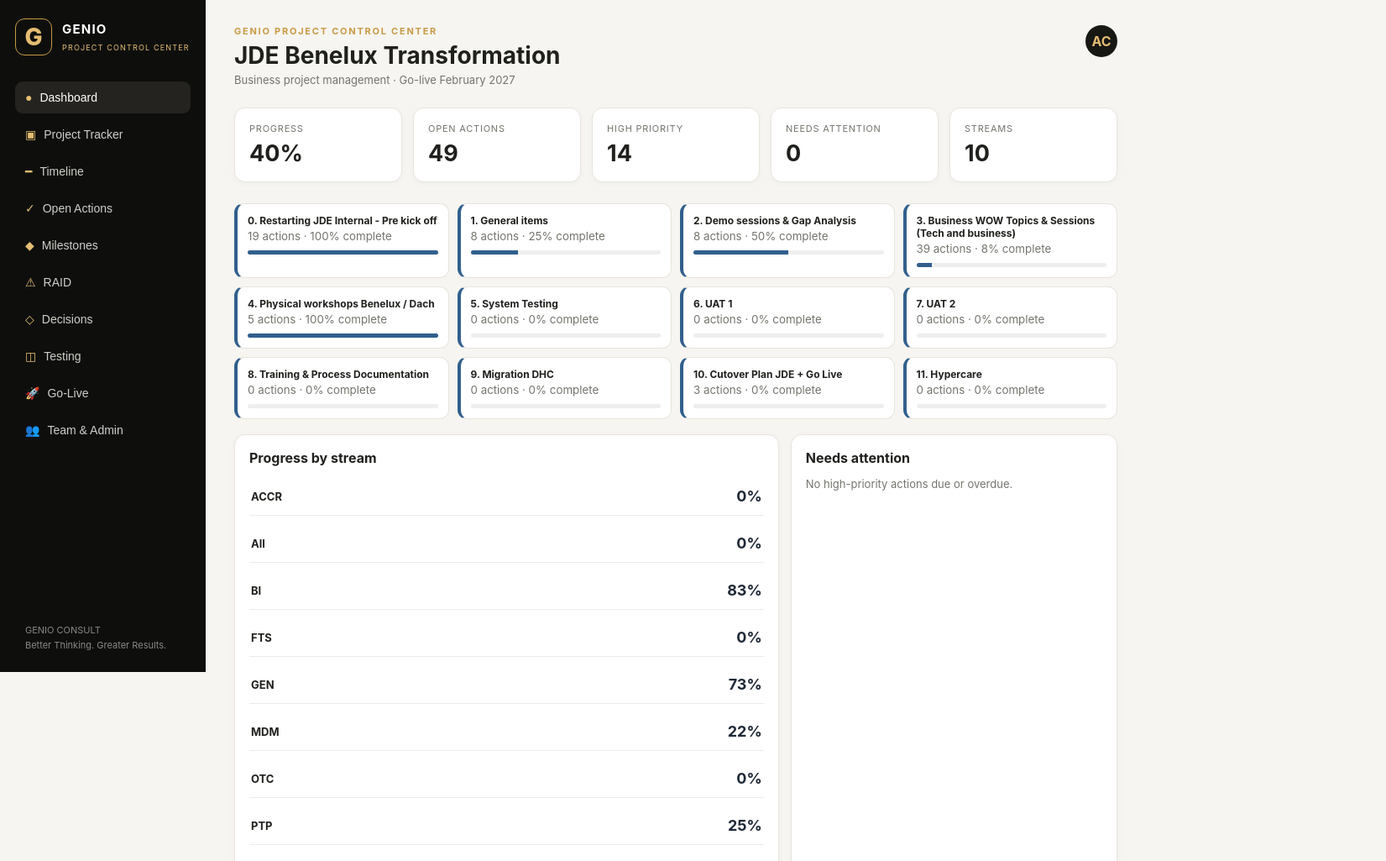
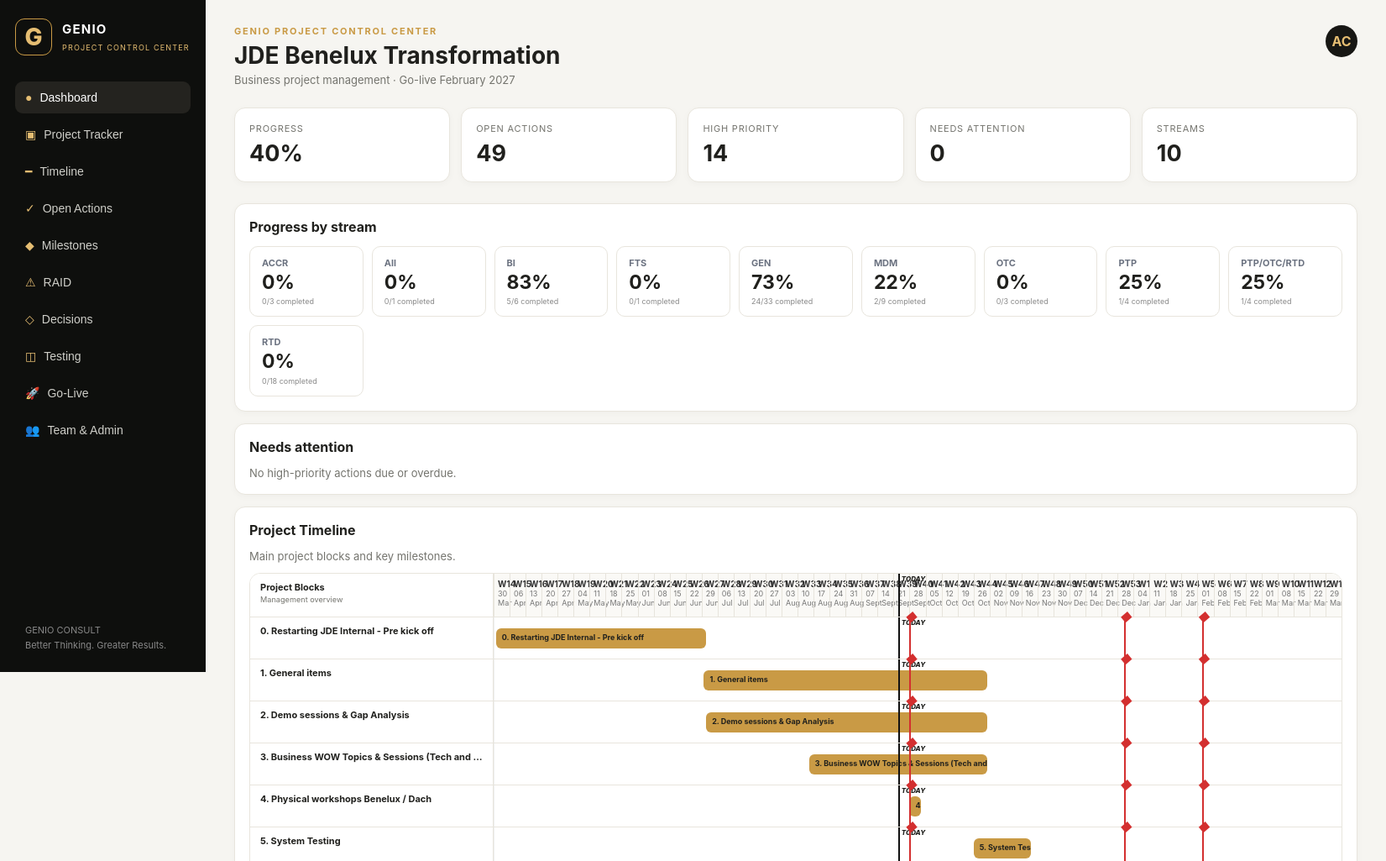
Before and after one commit to Alessio0505/genio-project-control-center, a plain HTML site: page index.html in a window 1280 px wide. Shown: the top 1025 px of the page at 84% size, 1651 px wide, since content can reach past the window. Drawn offline with Linux system fonts and the light colour scheme.

Commit message:
feat: separate app pages and redesign management dashboard

```diff
--- a/index.html
+++ b/index.html
@@ -59,6 +59,7 @@ td{padding:11px;border-bottom:1px solid #efede7;font-size:12px;vertical-align:to
 .timeline-check{display:flex;align-items:center;gap:7px;min-height:40px;padding:0 10px;border:1px solid var(--line);border-radius:9px;background:#fff;font-size:12px;font-weight:600;white-space:nowrap}.timeline-check input{width:auto;margin:0}@media(max-width:700px){.timeline-check{white-space:normal}}
 .milestone-marker{position:absolute;top:0;bottom:0;width:0;border-left:2px solid #d32f2f;z-index:5}.milestone-marker:before{content:'◆';position:absolute;top:-9px;left:-7px;color:#d32f2f;font-size:14px}.milestone-marker span{position:absolute;top:8px;left:7px;white-space:nowrap;background:#fff5f5;border:1px solid #e2a0a0;border-radius:6px;padding:3px 6px;font-size:10px;font-weight:700;color:#9f1f1f;z-index:6}.stream-percent{display:flex;align-items:center;justify-content:space-between;gap:16px;padding:12px 2px;border-bottom:1px solid #ececec}.stream-percent:last-child{border-bottom:0}.stream-percent b{font-size:13px}.stream-percent strong{font-size:18px;min-width:52px;text-align:right;color:#1f2937}
 .milestone-lane{min-height:78px;background:#fffafa}.milestone-cards{display:flex;align-items:center;gap:10px;flex-wrap:wrap;padding:10px 12px;min-height:78px}.milestone-card{display:flex;align-items:center;gap:8px;background:#fff5f5;border:1px solid #e2a0a0;border-radius:8px;padding:7px 10px;min-width:190px;max-width:280px}.milestone-card>span{color:#d32f2f;font-size:15px}.milestone-card b{display:block;color:#9f1f1f;font-size:11px;line-height:1.2}.milestone-card small{display:block;color:#7a4545;font-size:10px;margin-top:2px}
+.stream-kpis{display:grid;grid-template-columns:repeat(auto-fit,minmax(135px,1fr));gap:10px;margin-top:12px}.stream-kpi{border:1px solid var(--line);border-radius:10px;background:#fff;padding:12px 14px;min-height:82px;display:flex;flex-direction:column;justify-content:center}.stream-kpi span{font-size:11px;color:#6b7280;font-weight:700}.stream-kpi strong{font-size:23px;line-height:1.15;margin-top:3px}.stream-kpi small{font-size:9px;color:#8a8a8a;margin-top:4px}.dashboard-stream-card,.dashboard-attention-card,.dashboard-timeline-card{margin-top:14px}.dashboard-timeline-card{overflow:hidden}.dashboard-timeline-card .gantt{margin-top:8px}@media(max-width:700px){.stream-kpis{grid-template-columns:repeat(2,minmax(0,1fr))}}
 </style>
 </head>
 <body>
@@ -67,7 +68,7 @@ td{padding:11px;border-bottom:1px solid #efede7;font-size:12px;vertical-align:to
 <aside>
  <div class="brand"><div style="width:44px;height:44px;border:1px solid #c99a45;border-radius:11px;display:grid;place-items:center;color:#e5bd72;font-size:28px;font-weight:800">G</div><div><b>GENIO</b><small>PROJECT CONTROL CENTER</small></div></div>
  <nav>
-  <button class="active"><span class="dot">●</span>Dashboard</button>
+  <button class="active" onclick="showDashboard()"><span class="dot">●</span>Dashboard</button>
   <button onclick="showTracker()"><span class="dot">▣</span>Project Tracker</button>
   <button onclick="showTimeline()"><span class="dot">━</span>Timeline</button>
   <button onclick="filterStatus('Outstanding')"><span class="dot">✓</span>Open Actions</button>
@@ -82,11 +83,13 @@ td{padding:11px;border-bottom:1px solid #efede7;font-size:12px;vertical-align:to
 </aside>
 <main>
  <div class="top"><div><div class="eyebrow">GENIO PROJECT CONTROL CENTER</div><h1>JDE Benelux Transformation</h1><div class="sub">Business project management · Go-live February 2027</div></div><div class="avatar">AC</div></div>
- <div class="cards" id="kpis"></div><div class="phase-strip" id="phaseStrip"></div>
- <div class="grid2">
-  <div class="card"><div class="section-title">Progress by stream</div><div class="streams" id="streams"></div></div>
-  <div class="card"><div class="section-title">Needs attention</div><div class="attn" id="attention"></div></div>
- </div>
+ <section id="dashboardPage">
+ <div class="cards" id="kpis"></div>
+ <div class="card dashboard-stream-card"><div class="section-title">Progress by stream</div><div class="stream-kpis" id="streams"></div></div>
+ <div class="card dashboard-attention-card"><div class="section-title">Needs attention</div><div class="attn" id="attention"></div></div>
+ <div class="card dashboard-timeline-card"><div class="section-title">Project Timeline</div><div class="sub" style="margin-bottom:12px">Main project blocks and key milestones.</div><div class="gantt"><div class="gantt-grid" id="dashboardGantt"></div></div></div>
+ </section>
+ <div class="phase-strip" id="phaseStrip" style="display:none"></div>
  <section class="module-section" id="moduleSection">
  <div class="card"><div class="module-head"><div><div class="eyebrow" id="moduleEyebrow">PROJECT CONTROL</div><div class="section-title" id="moduleTitle" style="font-size:20px;margin:4px 0"></div><div class="sub" id="moduleSub"></div></div><button class="btn gold" id="moduleAdd">+ Add</button></div>
  <div class="module-grid" id="moduleKpis"></div>
@@ -190,7 +193,7 @@ function refresh(){
  const q=document.getElementById('search').value.toLowerCase(), ph=phaseFilter.value, sf=streamFilter.value, st=statusFilter.value, pf=prioFilter.value;
  const view=data.filter(r=>(!q||JSON.stringify(r).toLowerCase().includes(q))&&(!ph||r.phase===ph)&&(!sf||r.stream===sf)&&(!st||r.status===st)&&(!pf||r.priority===pf));
  tbody.innerHTML=view.map(r=>`<tr onclick="openItem('${r.id}')"><td>${r.id}</td><td>${esc(phaseName(r.phase))}</td><td><b>${esc(r.stream)}</b></td><td>${esc(r.topic)}</td><td>${esc(r.owner)}</td><td><span class="pill ${slug(r.priority)}">${esc(r.priority)}</span></td><td>${esc(r.due)}</td><td><span class="pill ${slug(r.status)}">${esc(r.status)}</span></td><td class="health-${r.health.replaceAll(' ','-')}">● ${r.health}</td></tr>`).join('');
- renderKpis(); renderStreams(); renderAttention(); renderPhases();
+ renderKpis(); renderStreams(); renderAttention(); renderPhases(); renderDashboardTimeline();
 }
 function renderKpis(){
  const total=data.length, done=data.filter(x=>/finished|completed/i.test(x.status)).length, open=total-done, high=data.filter(x=>x.priority==='High'&&!/finished/i.test(x.status)).length, delayed=needsAttentionItems().length;
@@ -199,7 +202,7 @@ function renderKpis(){
 }
 function renderStreams(){
  const names=[...new Set(data.map(x=>x.stream).filter(Boolean))].sort();
- streams.innerHTML=names.map(n=>{const a=data.filter(x=>x.stream===n),d=a.filter(x=>/finished|completed/i.test(x.status)).length,p=a.length?Math.round(d/a.length*100):0;return `<div class="stream-percent"><b>${esc(n)}</b><strong>${p}%</strong></div>`}).join('');
+ streams.innerHTML=names.map(n=>{const a=data.filter(x=>x.stream===n),d=a.filter(x=>/finished|completed/i.test(x.status)).length,p=a.length?Math.round(d/a.length*100):0;return `<div class="stream-kpi"><span>${esc(n)}</span><strong>${p}%</strong><small>${d}/${a.length} completed</small></div>`}).join('');
 }
 function needsAttentionItems(){
  const today=new Date();today.setHours(0,0,0,0);
@@ -277,7 +280,8 @@ const agreedMilestones=[
 ];
 let milestonesChanged=false;agreedMilestones.forEach(m=>{const existing=moduleData.milestones.find(x=>x.name===m.name);if(!existing){moduleData.milestones.push({...m});milestonesChanged=true}else if(m.level&&!existing.level){existing.level=m.level;milestonesChanged=true}});if(milestonesChanged)localStorage.setItem('genioPCCModules',JSON.stringify(moduleData));
 let activeModule='',editModuleIndex=null;
-function hideWork(){timelineSection.classList.remove('show');moduleSection.classList.remove('show');trackerToolbar.style.display='none';trackerTable.style.display='none'}
+function hideWork(){document.getElementById('dashboardPage').style.display='none';timelineSection.classList.remove('show');moduleSection.classList.remove('show');trackerToolbar.style.display='none';trackerTable.style.display='none'}
+function showDashboard(){hideWork();document.getElementById('dashboardPage').style.display='block';refresh();renderDashboardTimeline();window.scrollTo({top:0,behavior:'smooth'})}
 function showModule(k){hideWork();activeModule=k;moduleSection.classList.add('show');renderModule();moduleSection.scrollIntoView({behavior:'smooth'})}
 function renderModule(){const d=moduleDefs[activeModule],a=moduleData[activeModule];moduleTitle.textContent=d.title;moduleSub.textContent=d.sub;moduleAdd.textContent='+ Add '+d.prefix;moduleAdd.onclick=()=>openModuleItem();
  const statuses=a.map(x=>x.status||x.result||'Open'),closed=statuses.filter(x=>/completed|closed|approved|pass|ready/i.test(x)).length,attention=statuses.filter(x=>/delayed|blocked|fail/i.test(x)).length;
@@ -328,13 +332,25 @@ function renderTimeline(){
  grid.innerHTML=head+milestoneLane+(visibleRows.map(r=>{const s=utcDate(r.start),e=utcDate(r.end);let l=Math.max(0,(s-alignedMin)/86400000/days*100),w=Math.max(.5,((e-s)/86400000+1)/days*100);let cls=/finished/i.test(r.status)?'finished':r.health==='Delayed'?'delayed':r.health==='At Risk'?'risk':'';return `<div class="gantt-row"><div class="gantt-label"><b>${esc(r.label)}</b><small>${esc(r.sub||'')}</small></div><div class="gantt-track"><span class="gbar ${cls}" style="left:${l}%;width:${w}%" title="${esc(r.label)}: ${r.start} → ${r.end}">${esc(r.label)}</span>${showProgress&&tp>=0&&tp<=100?`<i class="today-line" style="left:${tp}%"></i>`:''}`+(showMilestones?milestones.map(m=>{const d=utcDate(m.date),p=((d-alignedMin)/86400000/days)*100;return p>=0&&p<=100?`<i class="milestone-marker" style="left:${p}%" title="${esc(m.name)} · ${m.date}"></i>`:'' }).join(''):'')+`</div></div>`}).join('')||'<div class="gantt-label">No timeline items match the selected filters.</div>');
 }
 
+function renderDashboardTimeline(){
+ const grid=document.getElementById('dashboardGantt');if(!grid)return;
+ const today=new Date(Date.UTC(new Date().getFullYear(),new Date().getMonth(),new Date().getDate()));
+ const min=monday(utcDate('2026-03-31')),max=monday(utcDate('2027-03-31'));max.setUTCDate(max.getUTCDate()+7);
+ const days=(max-min)/86400000,weeks=Math.ceil(days/7),ww=100/weeks,tp=((today-min)/86400000/days)*100;
+ const milestones=(moduleData.milestones||[]).filter(m=>normalizeDate(m.date));
+ let head='<div class="gantt-head"><div class="gantt-label"><b>Project Blocks</b><small>Management overview</small></div><div class="gantt-track">';
+ for(let i=0;i<weeks;i++){let d=new Date(min);d.setUTCDate(d.getUTCDate()+i*7);head+=`<span class="week" style="left:${i*ww}%;width:${ww}%"><strong>W${isoWeek(d)}</strong>${d.toLocaleDateString('en-GB',{day:'2-digit',month:'short',timeZone:'UTC'})}</span>`}
+ if(tp>=0&&tp<=100)head+=`<i class="today-line" style="left:${tp}%"></i>`;head+='</div></div>';
+ const rows=projectPhases.map(p=>{const s=utcDate(p.start),e=utcDate(p.end),l=Math.max(0,(s-min)/86400000/days*100),w=Math.max(.5,((e-s)/86400000+1)/days*100);return `<div class="gantt-row"><div class="gantt-label"><b>${esc(p.name)}</b></div><div class="gantt-track"><span class="gbar" style="left:${l}%;width:${w}%">${esc(p.name)}</span>${tp>=0&&tp<=100?`<i class="today-line" style="left:${tp}%"></i>`:''}${milestones.map(m=>{const md=utcDate(m.date),mp=((md-min)/86400000/days)*100;return mp>=0&&mp<=100?`<i class="milestone-marker" style="left:${mp}%" title="${esc(m.name)} · ${m.date}"></i>`:''}).join('')}</div></div>`}).join('');
+ grid.innerHTML=head+rows;
+}
 function fillTimelineFilters(){const s=document.getElementById('tlStream'),o=document.getElementById('tlOwner');if(!s||!o)return;s.length=1;o.length=1;[...new Set(data.map(x=>x.stream).filter(Boolean))].sort().forEach(v=>s.add(new Option(v,v)));[...new Set(team.map(x=>x.name).filter(Boolean))].sort().forEach(v=>o.add(new Option(v,v)))}
 function exportCsv(){
  const cols=['id','stream','topic','description','action','raisedBy','owner','priority','start','due','status','health'];
  const csv=[cols.join(','),...data.map(r=>cols.map(c=>'"'+String(r[c]??'').replaceAll('"','""')+'"').join(','))].join('\n');
  const a=document.createElement('a');a.href=URL.createObjectURL(new Blob([csv],{type:'text/csv'}));a.download='genio-project-control-center.csv';a.click();
 }
-function filterStatus(s){statusFilter.value=s;refresh();document.querySelector('.table-wrap').scrollIntoView()}
+function filterStatus(s){showTracker();statusFilter.value=s;refresh();trackerToolbar.scrollIntoView({behavior:'smooth'})}
 ['search','phaseFilter','streamFilter','statusFilter','prioFilter'].forEach(id=>document.getElementById(id).addEventListener('input',refresh));
 fillFilters();fillTimelineFilters();refresh();
 
```
